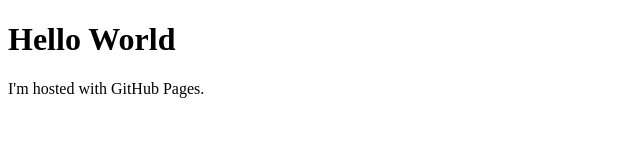
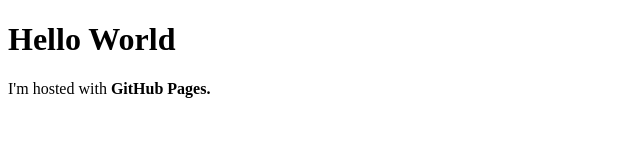
Before and after one commit to CharlieBTP/CharlieBTP.github.io, a plain HTML site: page index.html in a window 1280 px wide. Shown: the full height of the page, 0-640 px from the left. Drawn offline with Linux system fonts and the light colour scheme.

Commit message:
Testing nested tags

```diff
--- a/index.html
+++ b/index.html
@@ -2,6 +2,6 @@
 <html>
 <body>
 <h1>Hello World</h1>
-<p>I'm hosted with GitHub Pages.</p>
+<p>I'm hosted with <strong>GitHub<strong> Pages.</p>
 </body>
 </html>
```
